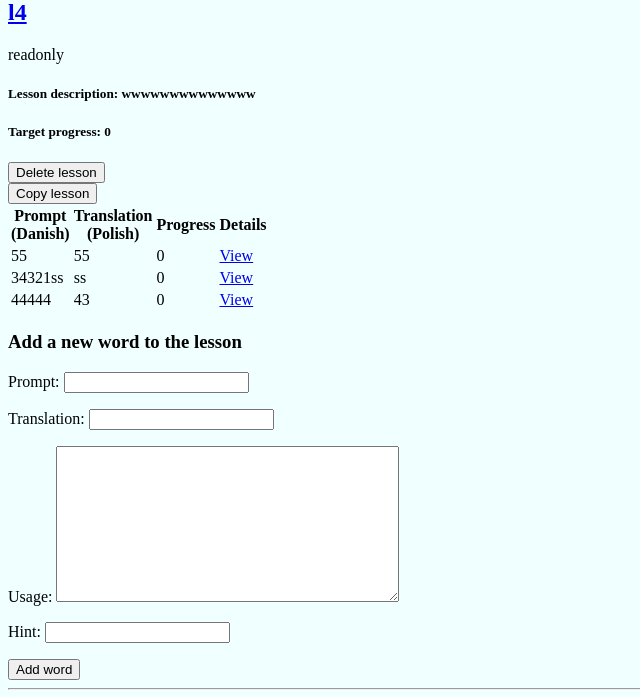
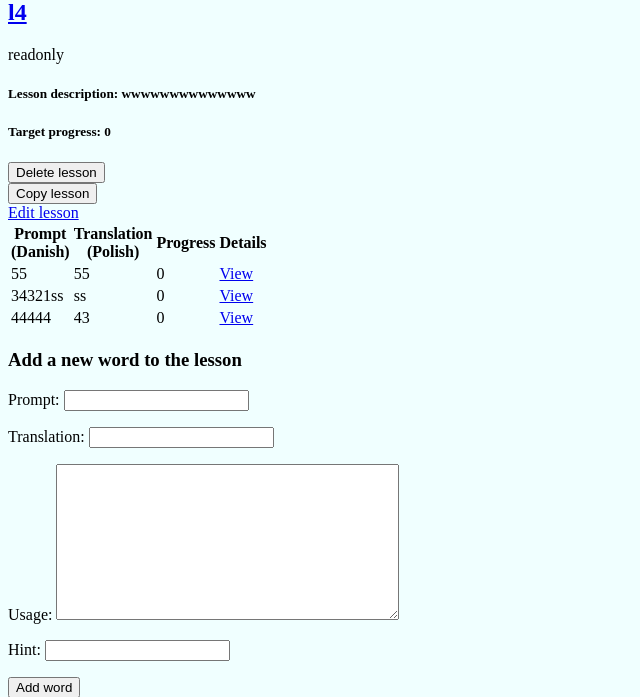
Before and after one commit to AdamRogowski/LanguageLearningApp, a Django app: page /my-lesson-details/9/ in a window 1280 px wide. Shown: the part 364-1061 px from the top of the page, without its empty margins (0-640 px from the left). Run offline with Django 5.2, Linux system fonts and the light colour scheme; a user stored in the database is signed in; data comes from the database, SQL or seed files in the repository; both versions use the stored data as it was after the commit.

Commit message:
Double form 'POST' error fixed for editing lesson

```diff
--- a/base/forms.py
+++ b/base/forms.py
@@ -1,5 +1,5 @@
 from django.forms import ModelForm
-from .models import Room, Topic, Message
+from .models import Room, Lesson, Word
 
 
 class RoomForm(ModelForm):
@@ -9,8 +9,20 @@ class RoomForm(ModelForm):
         exclude = ["host", "participants"]
 
 
-# class UserWordForm(ModelForm):
-#    class Meta:
-#        model = Topic
-#        fields = "__all__"
-#        exclude = []
+class LessonForm(ModelForm):
+    class Meta:
+        model = Lesson
+        fields = [
+            "title",
+            "description",
+            "prompt_language",
+            "translation_language",
+            "access_type",
+        ]
+
+
+class WordForm(ModelForm):
+    class Meta:
+        model = Word
+        fields = "__all__"
+        exclude = ["lesson", "created", "updated"]
--- a/base/templates/base/my_lesson_details.html
+++ b/base/templates/base/my_lesson_details.html
@@ -20,6 +20,10 @@
     {% csrf_token %}
     <button type="submit" {% if is_private %}disabled{% endif %}>Copy lesson</button>
 </form>
+
+{% if can_edit %}
+    <a href="{% url 'edit-lesson' my_lesson.id %}">Edit lesson</a>
+{% endif %}
 
 
 <div class="my-lesson-container">
--- a/base/urls.py
+++ b/base/urls.py
@@ -47,4 +47,5 @@ urlpatterns = [
     ),
     path("create-lesson/", views.createLesson, name="create-lesson"),
     path("copy_lesson/<int:my_lesson_id>/", views.copyLesson, name="copy-lesson"),
+    path("edit_lesson/<int:my_lesson_id>/", views.editLesson, name="edit-lesson"),
 ]
--- a/base/views.py
+++ b/base/views.py
@@ -10,7 +10,7 @@ from django.contrib import messages
 from django.contrib.auth import authenticate, login, logout
 from django.contrib.auth.forms import UserCreationForm
 from .models import Room, Topic, Message, Lesson, Word, UserLesson, UserWord, AccessType
-from .forms import RoomForm
+from .forms import RoomForm, LessonForm, WordForm
 
 """
 rooms = [
@@ -242,15 +242,12 @@ def myLessonDetails(request, my_lesson_id):
     else:
         can_edit = False
 
-    wordForm = modelform_factory(
-        Word,
-        fields=["prompt", "translation", "usage", "hint"],
-    )
+    wordForm = WordForm()
 
     if can_edit:
 
         if request.method == "POST":
-            wordForm = wordForm(request.POST)
+            wordForm = WordForm(request.POST)
             if wordForm.is_valid():
                 new_word = wordForm.save(commit=False)
                 # Check if the word already exists in the lesson
@@ -269,6 +266,10 @@ def myLessonDetails(request, my_lesson_id):
                 user_word.notes = ""  # Default notes
                 user_word.user_lesson = myLesson  # Associate with the user lesson
                 user_word.save()
+                myLesson.lesson.updated = (
+                    new_word.updated
+                )  # Update lesson's updated time
+                myLesson.lesson.save()  # Save the lesson to update the timestamp
                 messages.success(request, "Word created successfully!")
                 return redirect("my-lesson-details", my_lesson_id=myLesson.id)
 
@@ -435,18 +436,6 @@ def importLesson(request, lesson_id):
 @transaction.atomic  # ensures rollback on failure
 def createLesson(request):
 
-    # Form for Lesson
-    LessonForm = modelform_factory(
-        Lesson,
-        fields=[
-            "title",
-            "description",
-            "prompt_language",
-            "translation_language",
-            "access_type",
-        ],
-    )
-
     if request.method == "POST":
         lesson_form = LessonForm(request.POST)
 
@@ -522,3 +511,39 @@ def copyLesson(request, my_lesson_id):
     messages.success(request, "Lesson copied successfully!")
 
     return redirect("my-lesson-details", my_lesson_id=new_user_lesson.id)
+
+
+@login_required(login_url="login")
+@transaction.atomic
+def editLesson(request, my_lesson_id):
+
+    myLesson = UserLesson.objects.filter(id=my_lesson_id).first()
+
+    if not myLesson:
+        return HttpResponse("You do not have this lesson.")
+
+    if request.user.id != myLesson.user.id and request.user.is_superuser == False:
+        return HttpResponse("You are not allowed here!")
+
+    if not (
+        request.user == myLesson.lesson.author
+        or myLesson.lesson.access_type.name in ["write"]
+    ):
+        return HttpResponse("You do not have rights to edit this lesson!")
+
+    edit_lesson_form = LessonForm(instance=myLesson.lesson)
+
+    if request.method == "POST":
+        edit_lesson_form = LessonForm(request.POST, instance=myLesson.lesson)
+        print("POST data:", request.POST)
+        print("Form errors:", edit_lesson_form.errors)
+        if edit_lesson_form.is_valid():
+            edit_lesson_form.save()
+            messages.success(request, "Lesson updated successfully!")
+            return redirect("my-lesson-details", my_lesson_id=myLesson.id)
+
+    context = {
+        "edit_lesson_form": edit_lesson_form,
+        "my_lesson": myLesson,
+    }
+    return render(request, "base/edit_lesson.html", context)
```
Also changed, not shown: base/templates/base/edit_lesson.html (added, +15 -0 lines), base/templates/base/my_lessons.html (+4 -4 lines), db.sqlite3.
